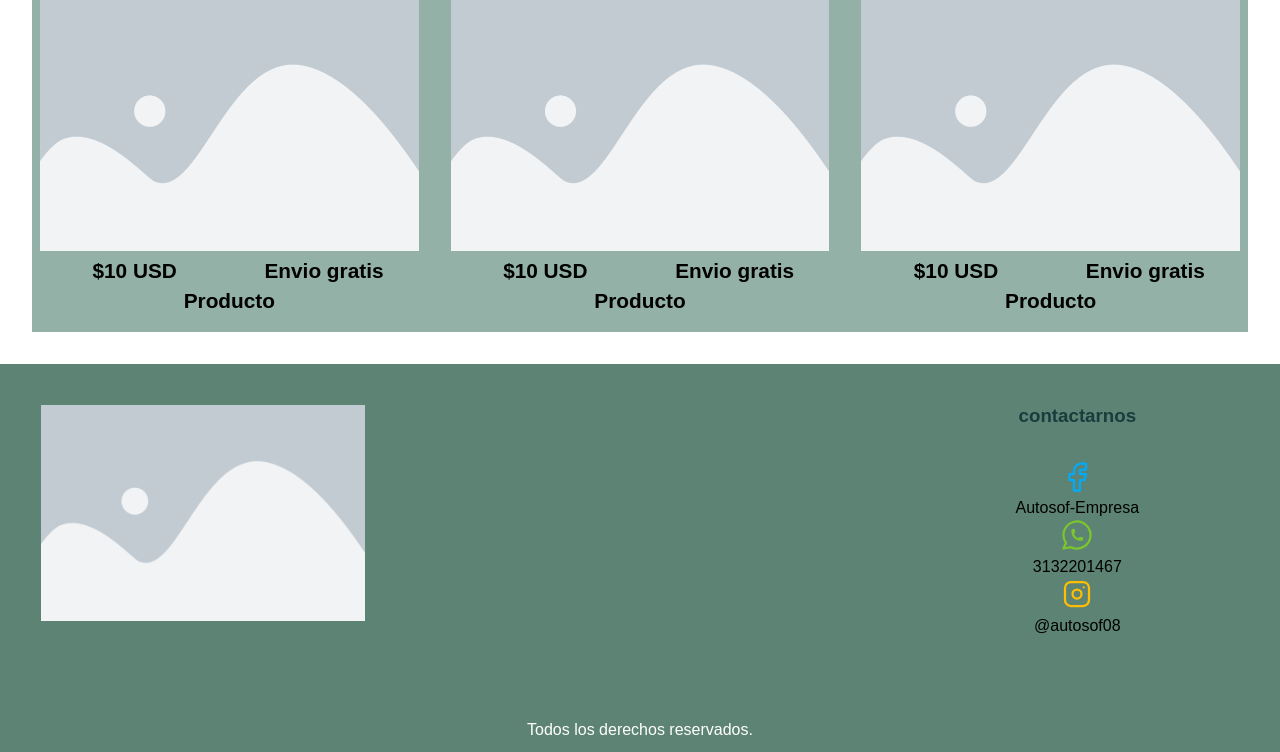
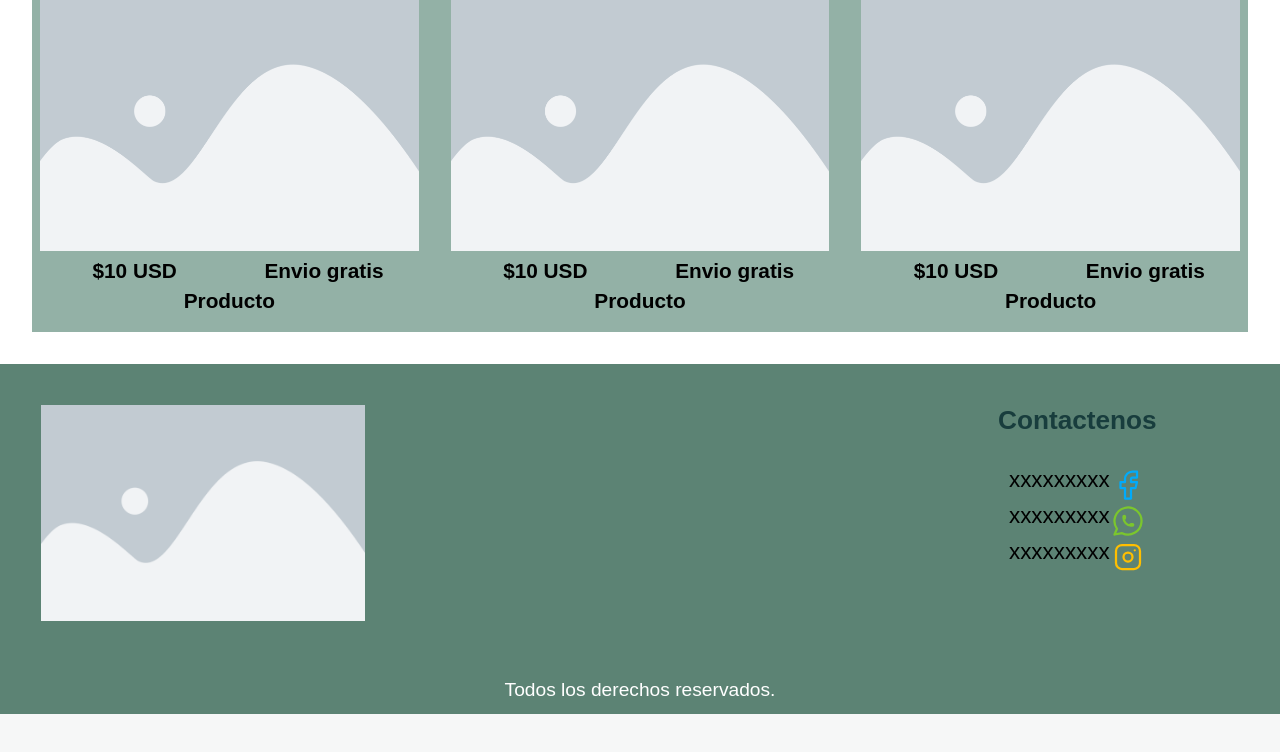
Before and after one commit to AmayaG08/Proyecto-Desarollo_web, a PHP site: page / in a window 1280 px wide. Shown: the part 1247-1999 px from the top of the page. After the commit the page ends 1961 px from the top, so only its background shows below. Run offline with PHP 8.4, Linux system fonts and the light colour scheme.

Commit message:
footer terminado

```diff
--- a/css/styles.css
+++ b/css/styles.css
@@ -102,18 +102,30 @@ img{
 }
 .footer__img{
     padding: 10%;
-
+    width: 100%;
 }
 .footer__contactenos{
     padding: 10%;
+    font-size: 1.4rem;
 }
 .footer__contactenos-center{
     text-align: center;
     padding: 10%;
+}
+.footer__contactenos-1{
+    display: flex;
+    justify-content: center;
+    font-size: 1.4rem;
 }
 .footer__texto{
     text-align: center;
     background-color: var(--secundario);
     color: var(--blanco);
     padding: 1%;
+    font-size: 1.2rem;
 }
+@media (max-width: 687px) {
+    .footer__contactenos{
+        font-size: 1rem;
+    }
+}
--- a/index.html
+++ b/index.html
@@ -1,5 +1,6 @@
 <!DOCTYPE html>
 <html lang="es">
+
 <head>
   <meta charset="UTF-8" />
   <meta name="viewport" content="width=device-width, initial-scale=1.0" />
@@ -7,17 +8,26 @@
   <link rel="stylesheet" href="css/styles.css">
   <link rel="stylesheet" href="css/normailize.css">
 </head>
+
 <body>
   <header>
-    <h1  class="titulo"> tienda </h1>
+    <h1 class="titulo"> tienda </h1>
   </header>
   <nav class="nav_principal">
     <a href="#"><img src="img/logo.webp" alt="" width="90" height="10"></a></li>
     <a href="#">Categoria</a>
     <a href="#">Quienes Somos</a>
     <a href="#">Metodos De Pago</a>
-      <a href="#"><svg xmlns="http://www.w3.org/2000/svg" height="24" viewBox="0 -960 960 960" width="24" style="fill: #fff;"><path d="M280-80q-33 0-56.5-23.5T200-160q0-33 23.5-56.5T280-240q33 0 56.5 23.5T360-160q0 33-23.5 56.5T280-80Zm400 0q-33 0-56.5-23.5T600-160q0-33 23.5-56.5T680-240q33 0 56.5 23.5T760-160q0 33-23.5 56.5T680-80ZM246-720l96 200h280l110-200H246Zm-38-80h590q23 0 35 20.5t1 41.5L692-482q-11 20-29.5 31T622-440H324l-44 80h480v80H280q-45 0-68-39.5t-2-78.5l54-98-144-304H40v-80h130l38 80Zm134 280h280-280Z"/></svg></a></li>
-      <a href="#"><svg xmlns="http://www.w3.org/2000/svg" height="24" viewBox="0 -960 960 960" width="24" style="fill: #fff;"><path d="M480-480q-66 0-113-47t-47-113q0-66 47-113t113-47q66 0 113 47t47 113q0 66-47 113t-113 47ZM160-160v-112q0-34 17.5-62.5T224-378q62-31 126-46.5T480-440q66 0 130 15.5T736-378q29 15 46.5 43.5T800-272v112H160Zm80-80h480v-32q0-11-5.5-20T700-306q-54-27-109-40.5T480-360q-56 0-111 13.5T260-306q-9 5-14.5 14t-5.5 20v32Zm240-320q33 0 56.5-23.5T560-640q0-33-23.5-56.5T480-720q-33 0-56.5 23.5T400-640q0 33 23.5 56.5T480-560Zm0-80Zm0 400Z"/></svg></a>
+    <a href="#"><svg xmlns="http://www.w3.org/2000/svg" height="24" viewBox="0 -960 960 960" width="24"
+        style="fill: #fff;">
+        <path
+          d="M280-80q-33 0-56.5-23.5T200-160q0-33 23.5-56.5T280-240q33 0 56.5 23.5T360-160q0 33-23.5 56.5T280-80Zm400 0q-33 0-56.5-23.5T600-160q0-33 23.5-56.5T680-240q33 0 56.5 23.5T760-160q0 33-23.5 56.5T680-80ZM246-720l96 200h280l110-200H246Zm-38-80h590q23 0 35 20.5t1 41.5L692-482q-11 20-29.5 31T622-440H324l-44 80h480v80H280q-45 0-68-39.5t-2-78.5l54-98-144-304H40v-80h130l38 80Zm134 280h280-280Z" />
+      </svg></a></li>
+    <a href="#"><svg xmlns="http://www.w3.org/2000/svg" height="24" viewBox="0 -960 960 960" width="24"
+        style="fill: #fff;">
+        <path
+          d="M480-480q-66 0-113-47t-47-113q0-66 47-113t113-47q66 0 113 47t47 113q0 66-47 113t-113 47ZM160-160v-112q0-34 17.5-62.5T224-378q62-31 126-46.5T480-440q66 0 130 15.5T736-378q29 15 46.5 43.5T800-272v112H160Zm80-80h480v-32q0-11-5.5-20T700-306q-54-27-109-40.5T480-360q-56 0-111 13.5T260-306q-9 5-14.5 14t-5.5 20v32Zm240-320q33 0 56.5-23.5T560-640q0-33-23.5-56.5T480-720q-33 0-56.5 23.5T400-640q0 33 23.5 56.5T480-560Zm0-80Zm0 400Z" />
+      </svg></a>
   </nav>
   <main>
     <div class="slider">
@@ -170,26 +180,39 @@
     </div>
     <div class="falso"></div>
     <div class="footer__contactenos">
-      <h3>contactarnos</h3>
+      <h3>Contactenos</h3>
       <div class="footer__contactenos-center">
-        <svg xmlns="http://www.w3.org/2000/svg" class="icon icon-tabler icon-tabler-brand-facebook" width="36" height="36" viewBox="0 0 24 24" stroke-width="1.5" stroke="#00abfb" fill="none" stroke-linecap="round" stroke-linejoin="round">
-          <path stroke="none" d="M0 0h24v24H0z" fill="none"/>
+        <div class="footer__contactenos-1">
+          <p>xxxxxxxxx</p>
+          <svg xmlns="http://www.w3.org/2000/svg" class="icon icon-tabler icon-tabler-brand-facebook" width="36"
+            height="36" viewBox="0 0 24 24" stroke-width="1.5" stroke="#00abfb" fill="none" stroke-linecap="round"
+            stroke-linejoin="round">
+            <path stroke="none" d="M0 0h24v24H0z" fill="none" />
             <path d="M7 10v4h3v7h4v-7h3l1 -4h-4v-2a1 1 0 0 1 1 -1h3v-4h-3a5 5 0 0 0 -5 5v2h-3" />
           </svg>
-      <p>Autosof-Empresa</p>
-        <svg xmlns="http://www.w3.org/2000/svg" class="icon icon-tabler icon-tabler-brand-whatsapp" width="36" height="36" viewBox="0 0 24 24" stroke-width="1.5" stroke="#7bc62d" fill="none" stroke-linecap="round" stroke-linejoin="round">
-          <path stroke="none" d="M0 0h24v24H0z" fill="none"/>
+        </div>
+        <div class="footer__contactenos-1">
+          <p>xxxxxxxxx</p>
+          <svg xmlns="http://www.w3.org/2000/svg" class="icon icon-tabler icon-tabler-brand-whatsapp" width="36"
+            height="36" viewBox="0 0 24 24" stroke-width="1.5" stroke="#7bc62d" fill="none" stroke-linecap="round"
+            stroke-linejoin="round">
+            <path stroke="none" d="M0 0h24v24H0z" fill="none" />
             <path d="M3 21l1.65 -3.8a9 9 0 1 1 3.4 2.9l-5.05 .9" />
-          <path d="M9 10a0.5 .5 0 0 0 1 0v-1a0.5 .5 0 0 0 -1 0v1a5 5 0 0 0 5 5h1a0.5 .5 0 0 0 0 -1h-1a0.5 .5 0 0 0 0 1" />
+            <path
+              d="M9 10a0.5 .5 0 0 0 1 0v-1a0.5 .5 0 0 0 -1 0v1a5 5 0 0 0 5 5h1a0.5 .5 0 0 0 0 -1h-1a0.5 .5 0 0 0 0 1" />
           </svg>
-      <p>3132201467</p>
-        <svg xmlns="http://www.w3.org/2000/svg" class="icon icon-tabler icon-tabler-brand-instagram" width="36" height="36" viewBox="0 0 24 24" stroke-width="1.5" stroke="#ffbf00" fill="none" stroke-linecap="round" stroke-linejoin="round">
-          <path stroke="none" d="M0 0h24v24H0z" fill="none"/>
+        </div>
+        <div class="footer__contactenos-1">
+          <p>xxxxxxxxx</p>
+          <svg xmlns="http://www.w3.org/2000/svg" class="icon icon-tabler icon-tabler-brand-instagram" width="36"
+            height="36" viewBox="0 0 24 24" stroke-width="1.5" stroke="#ffbf00" fill="none" stroke-linecap="round"
+            stroke-linejoin="round">
+            <path stroke="none" d="M0 0h24v24H0z" fill="none" />
             <rect x="4" y="4" width="16" height="16" rx="4" />
             <circle cx="12" cy="12" r="3" />
             <line x1="16.5" y1="7.5" x2="16.5" y2="7.501" />
           </svg>
-      <p>@autosof08</p>
+        </div>
       </div>
     </div>
 
@@ -200,4 +223,5 @@
   </div>
 
 </body>
+
 </html>
```
Lines whose indentation alone changed are shown as unchanged.
